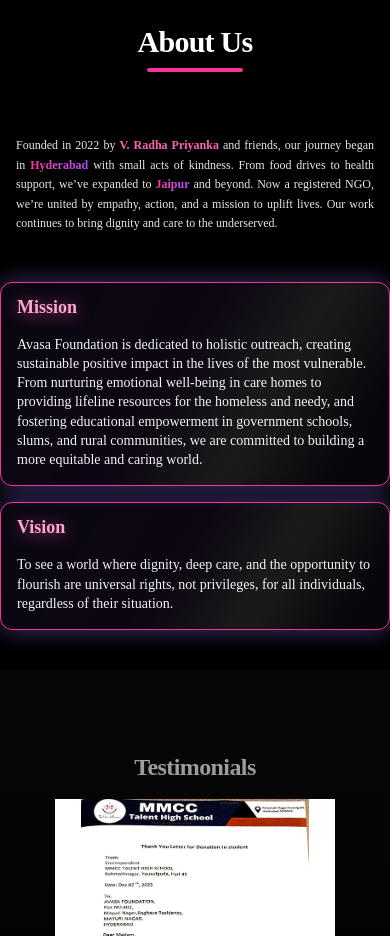
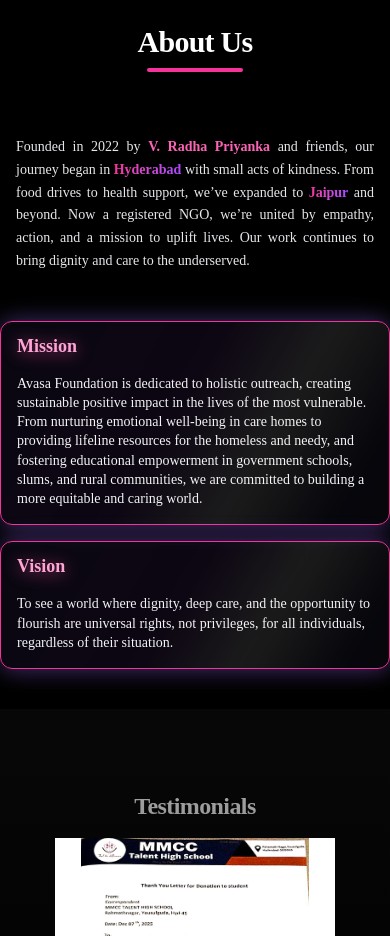
Before and after one commit to vamsiram10/ngo-A, a Next.js app: page / in a window 390 px wide. Shown: the part 860-1796 px from the top of the page. Built offline with nearby package versions, Linux system fonts and the light colour scheme.

Commit message:
about home

```diff
--- a/src/components/section/homesections/homeabout/HomeAbout.jsx
+++ b/src/components/section/homesections/homeabout/HomeAbout.jsx
@@ -85,7 +85,7 @@ export default function AboutMatter() {
       </div>
 
       <div className="z-10 relative mt-2 p-4 mx-auto w-full max-w-3xl bg-black/80 rounded-lg shadow-lg sm:mt-4 md:mt-6">
-        <p className="text-[0.75rem] text-gray-200 leading-relaxed text-justify xs:text-sm sm:text-base">
+        <p className="text-gray-200 leading-relaxed text-justify text-sm sm:text-base">
           Founded in 2022 by{" "}
           <span className="font-semibold text-pink-400">V. Radha Priyanka</span>{" "}
           and friends, our journey began in{" "}
```
